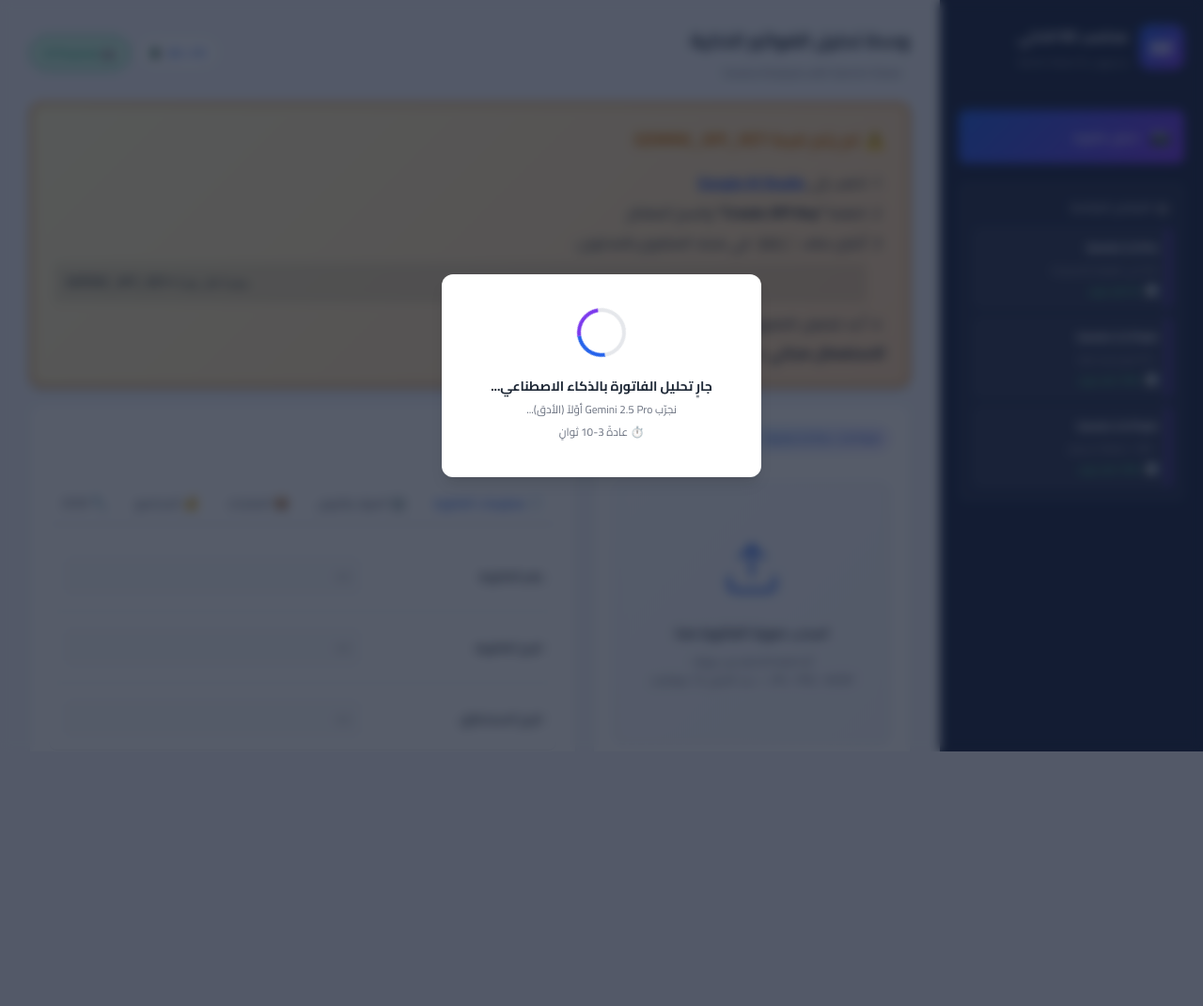
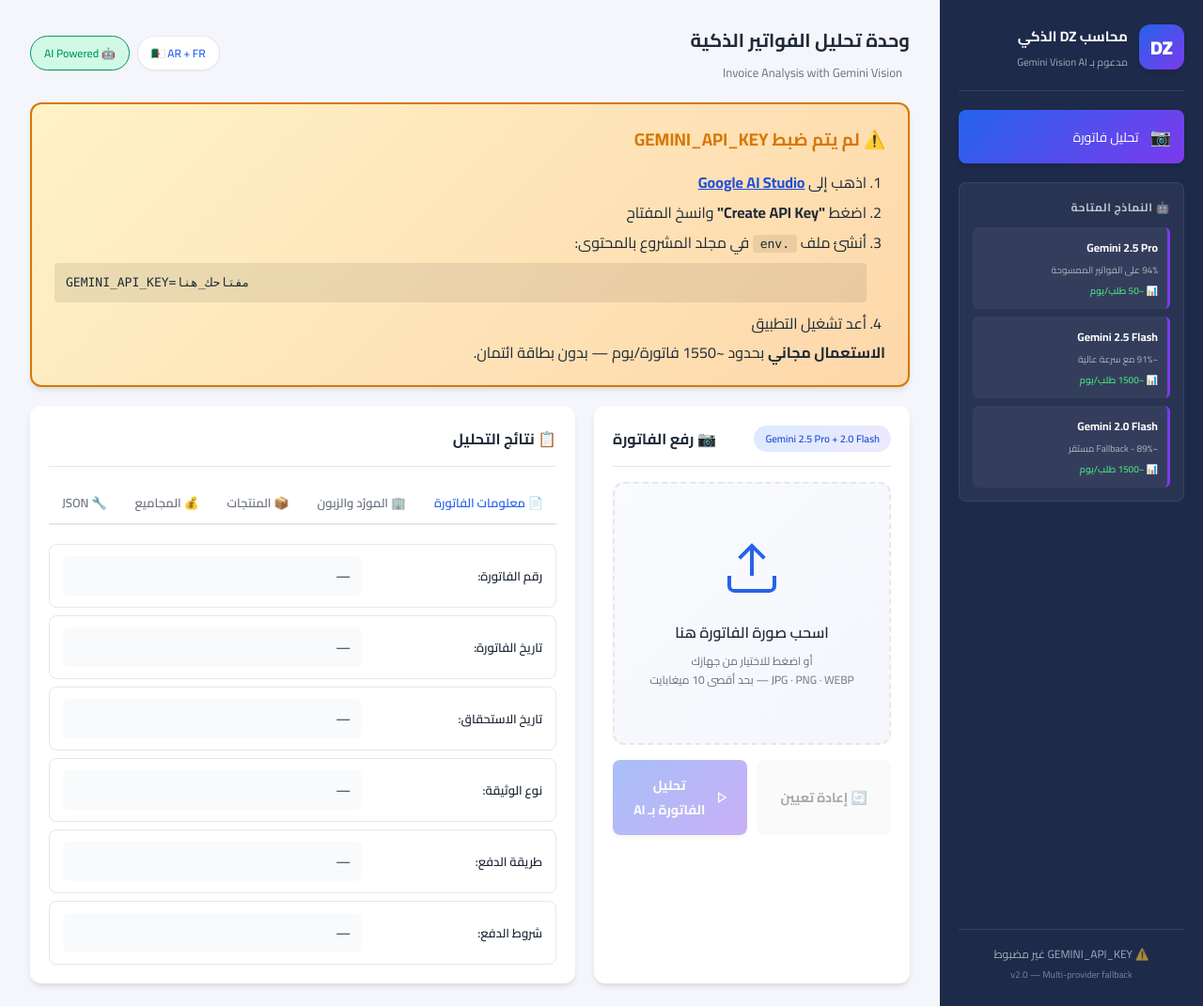
Before and after one commit to Ahmed47-t/TEST, a Flask app: page / in a window 1280 px wide. Shown: the whole page at 94% size. Before the commit the page ends 800 px from the top, so only its background shows below. Run offline with Flask 3, Linux system fonts and the light colour scheme.

Commit message:
Fix loader stuck visible: force [hidden] override in CSS + safety init in JS
Co-authored-by: arena-agent <297053741+arena-agent@users.noreply.github.com>

```diff
--- a/static/app.js
+++ b/static/app.js
@@ -94,6 +94,10 @@
 // ----------------------------------------------------------
 // زر التحليل
 // ----------------------------------------------------------
+// إخفاء الـ loader في بداية تحميل الصفحة (احتياط)
+if (loader) loader.hidden = true;
+if (toast)  toast.hidden = true;
+
 btnRun.addEventListener("click", async () => {
   console.log("🖱️ زر التحليل ضُغط");
 
@@ -107,7 +111,7 @@
   }
 
   loader.hidden = false;
-  loaderDetail.textContent = "نجرّب Gemini 2.5 Pro أوّلاً (الأدق)...";
+  if (loaderDetail) loaderDetail.textContent = "نجرّب Gemini 2.5 Pro أوّلاً (الأدق)...";
   btnRun.disabled = true;
 
   const controller = new AbortController();
--- a/static/style.css
+++ b/static/style.css
@@ -433,6 +433,9 @@
   z-index: 999;
   backdrop-filter: blur(6px);
 }
+.loader[hidden] { display: none !important; }
+.toast[hidden]  { display: none !important; }
+[hidden]        { display: none !important; }
 .loader-box {
   background: #fff;
   padding: 36px 52px;
```
Also changed, not shown: 1 other file.
